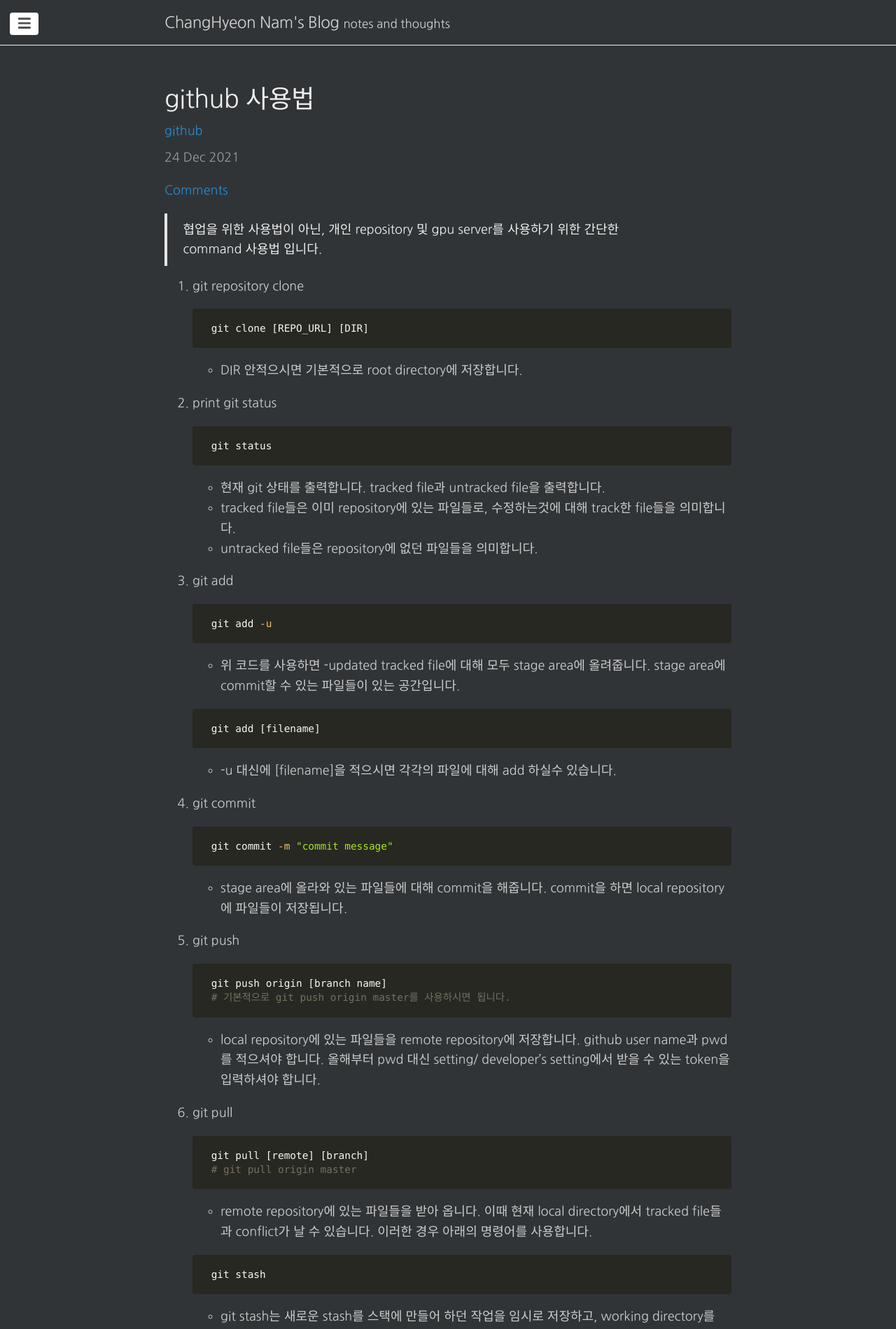
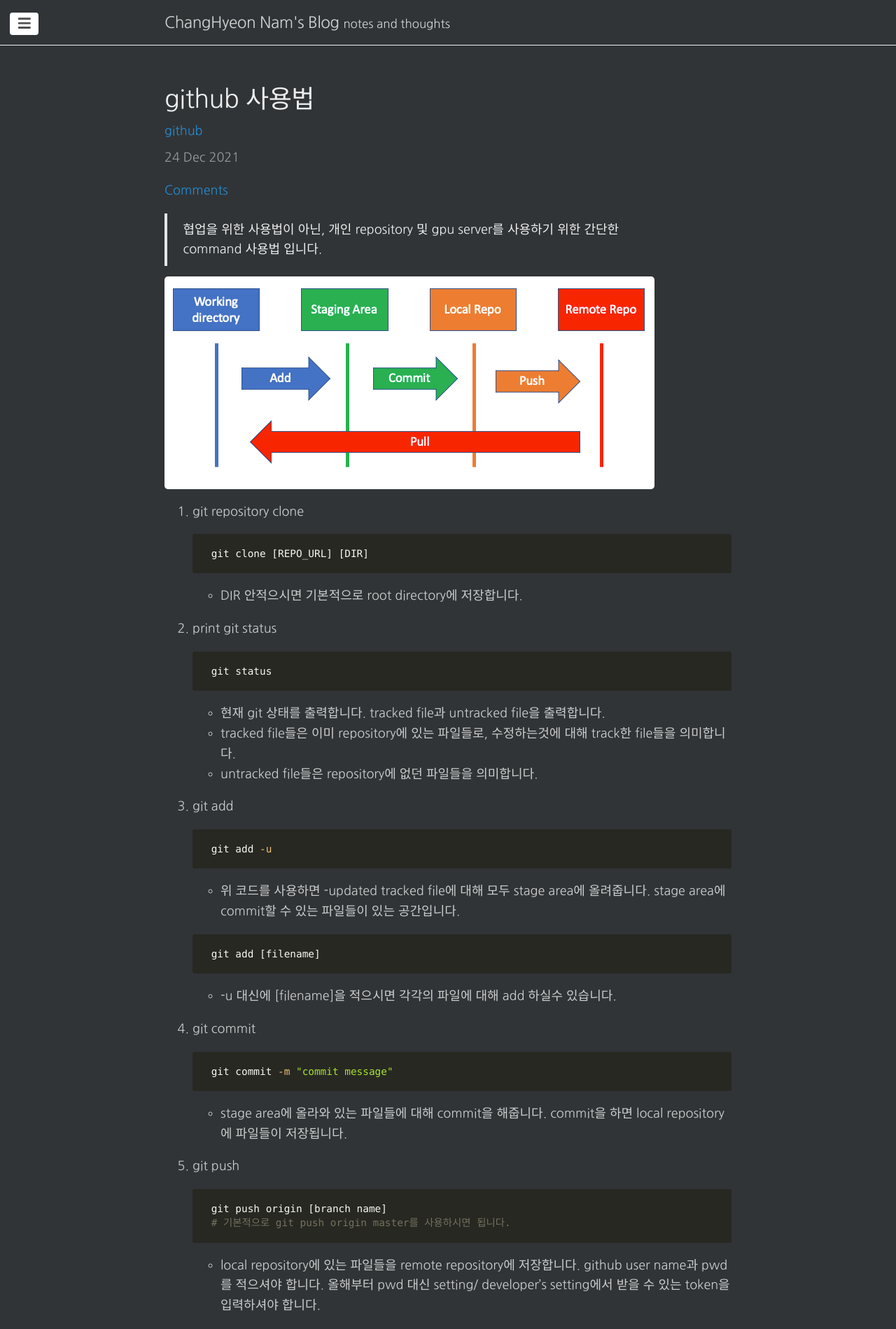
Before and after one commit to changhyeonnam/changhyeonnam.github.io, a Jekyll site: the page built from _posts/2021/2021-12-24-github_manual.md, in a window 1280 px wide. Shown: the top 1899 px of the page at 70% size. Built offline with Jekyll 4.4.1, drawn with Linux system fonts in a browser that asks for light colours; nearby versions of some CDN libraries; comment, search, counter and statistics services are not loaded.

Commit message:
add github.png

```diff
--- a/_posts/2021/2021-12-24-github_manual.md
+++ b/_posts/2021/2021-12-24-github_manual.md
@@ -10,6 +10,8 @@ comments: true
 
 >협업을 위한 사용법이 아닌, 개인 repository 및 gpu server를 사용하기 위한 간단한 command 사용법 입니다.
 >
+
+![Untitled](/images/2021/github/github.png)
 
 1. git repository clone
 
```
Also changed, not shown: images/2021/github/github.png (added).
